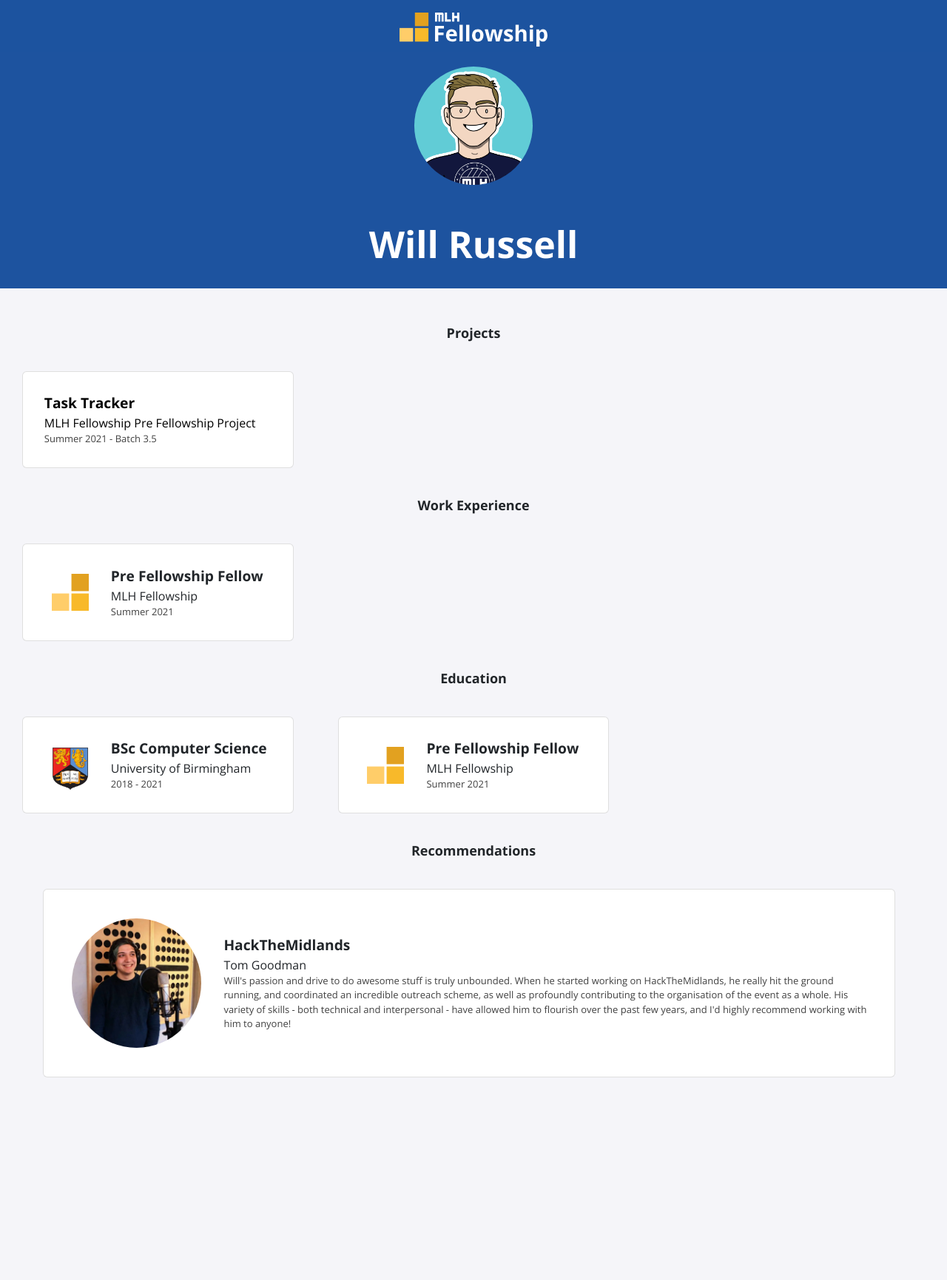
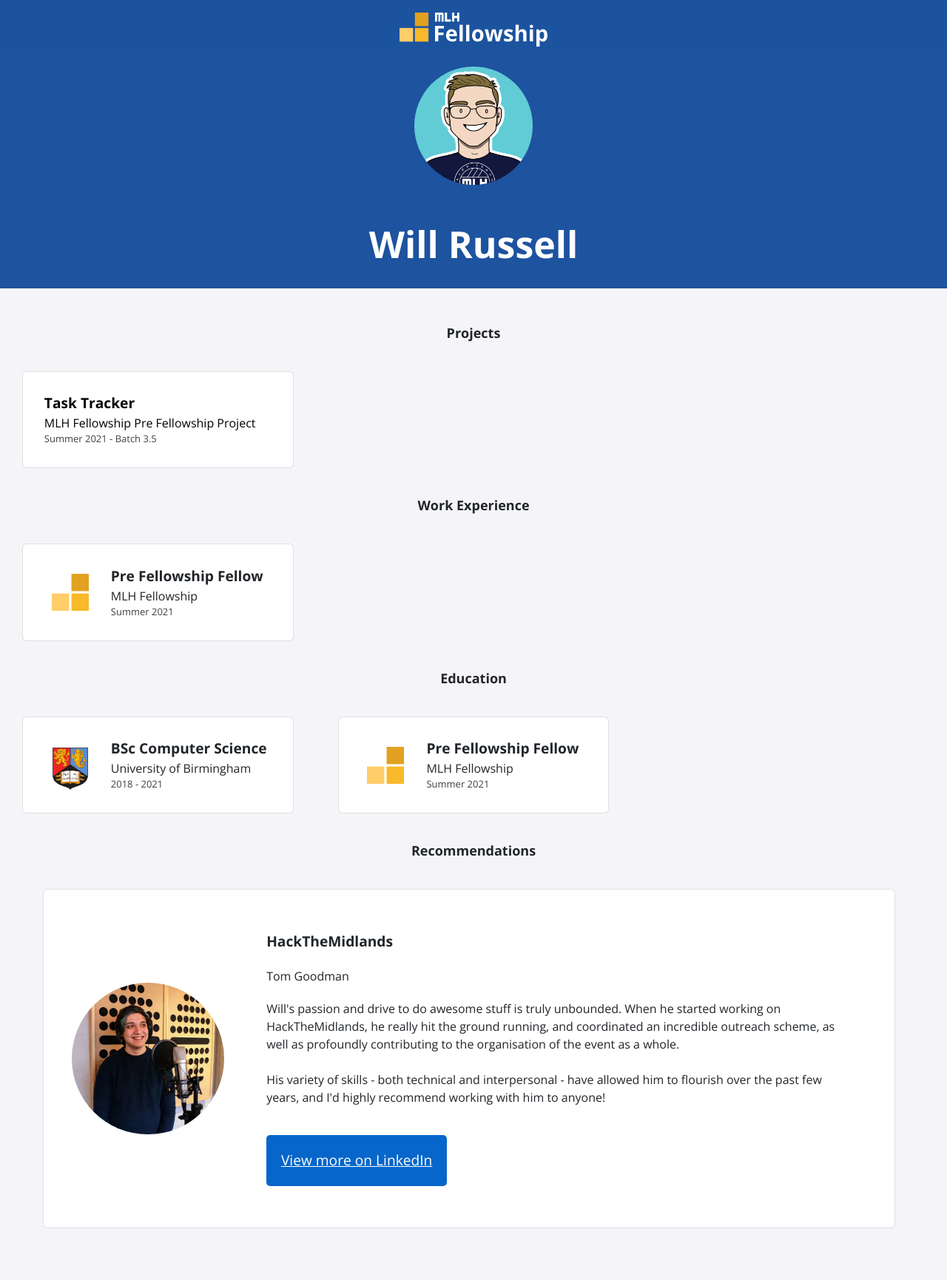
Before and after one commit to MLH-Fellowship/pod-3.1.3-portfolio, a Jekyll site: the page built from index.html, in a window 1280 px wide. Shown: the whole page at 74% size. Built offline with Jekyll 4.4.1, drawn with Linux system fonts in a browser that asks for light colours; nearby versions of some CDN libraries; before the commit the page ends 1527 px from its top, so only the background shows below that.

Commit message:
Finished styling Recommendations section

```diff
--- a/_config.yml
+++ b/_config.yml
@@ -6,6 +6,7 @@
 url: "/"
 twitter_username: mlhacks
 github_username:  mlh-fellowship
+linkedin_username: wrussell1999
 
 sass:
   sass_dir: _sass
--- a/_data/recommendations.yml
+++ b/_data/recommendations.yml
@@ -1,4 +1,4 @@
 - title: HackTheMidlands
   author: Tom Goodman
-  text: Will's passion and drive to do awesome stuff is truly unbounded. When he started working on HackTheMidlands, he really hit the ground running, and coordinated an incredible outreach scheme, as well as profoundly contributing to the organisation of the event as a whole. His variety of skills - both technical and interpersonal - have allowed him to flourish over the past few years, and I'd highly recommend working with him to anyone!
+  text: Will's passion and drive to do awesome stuff is truly unbounded. When he started working on HackTheMidlands, he really hit the ground running, and coordinated an incredible outreach scheme, as well as profoundly contributing to the organisation of the event as a whole.<br></br>His variety of skills - both technical and interpersonal - have allowed him to flourish over the past few years, and I'd highly recommend working with him to anyone!
   logo: tom-goodman.webp
--- a/_includes/recommendations.html
+++ b/_includes/recommendations.html
@@ -8,7 +8,8 @@
       <div class="info">
         <p class="title">{{ item.title }}</p>
         <p class="location">{{ item.author }}</p>
-        <p class="dates">{{ item.text }}</p>
+        <p class="text">{{ item.text }}</p>
+        <button><a href="https://www.linkedin.com/in/{{ site.linkedin_username }}" target="_blank" rel="noopener">View more on LinkedIn</a></button>
       </div>
     </div>
     {% endfor %}
--- a/_sass/all.scss
+++ b/_sass/all.scss
@@ -55,6 +55,27 @@
   width: 90vw;
   margin: 20px 5%;
 
+  .info {
+    padding: 2.5%;
+
+    .location {
+      margin: 2.5% 0;
+    }
+
+    button {
+      background: #0766CA;
+      border: none;
+      border-radius: 5px;
+      margin-top: 5%;
+      padding: 2.5%;
+
+      a {
+        color: #ffffff;
+        text-decoration: underline;
+      }
+    }
+  }
+
   .icon {
     width: 50%;
     height: auto;
@@ -90,6 +111,11 @@
         font-size: small;
         color: #404040;
     }
+
+    .text {
+      font-size: medium;
+      font-weight: 300;
+    }
 }
 
 .icon {
```
